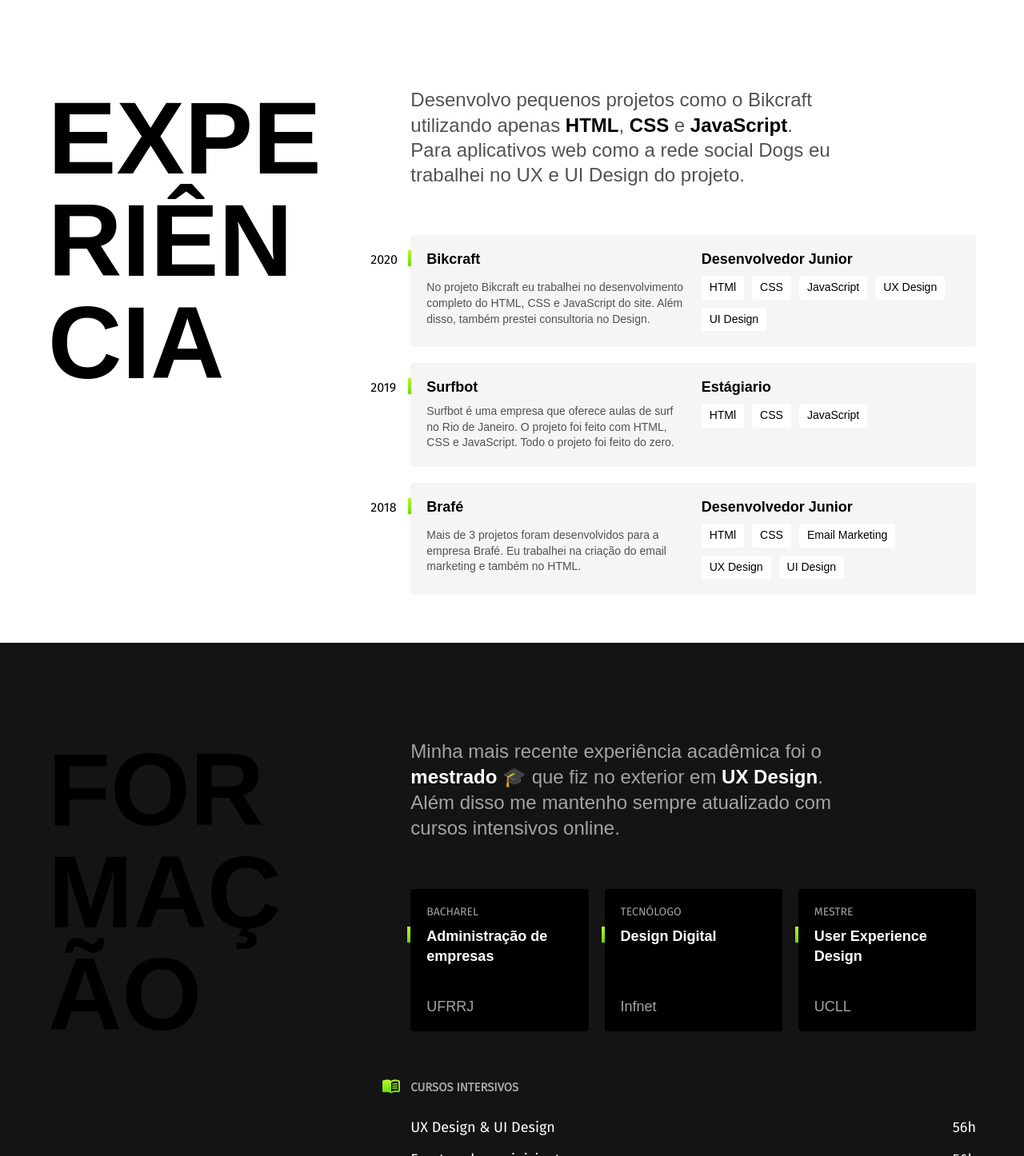
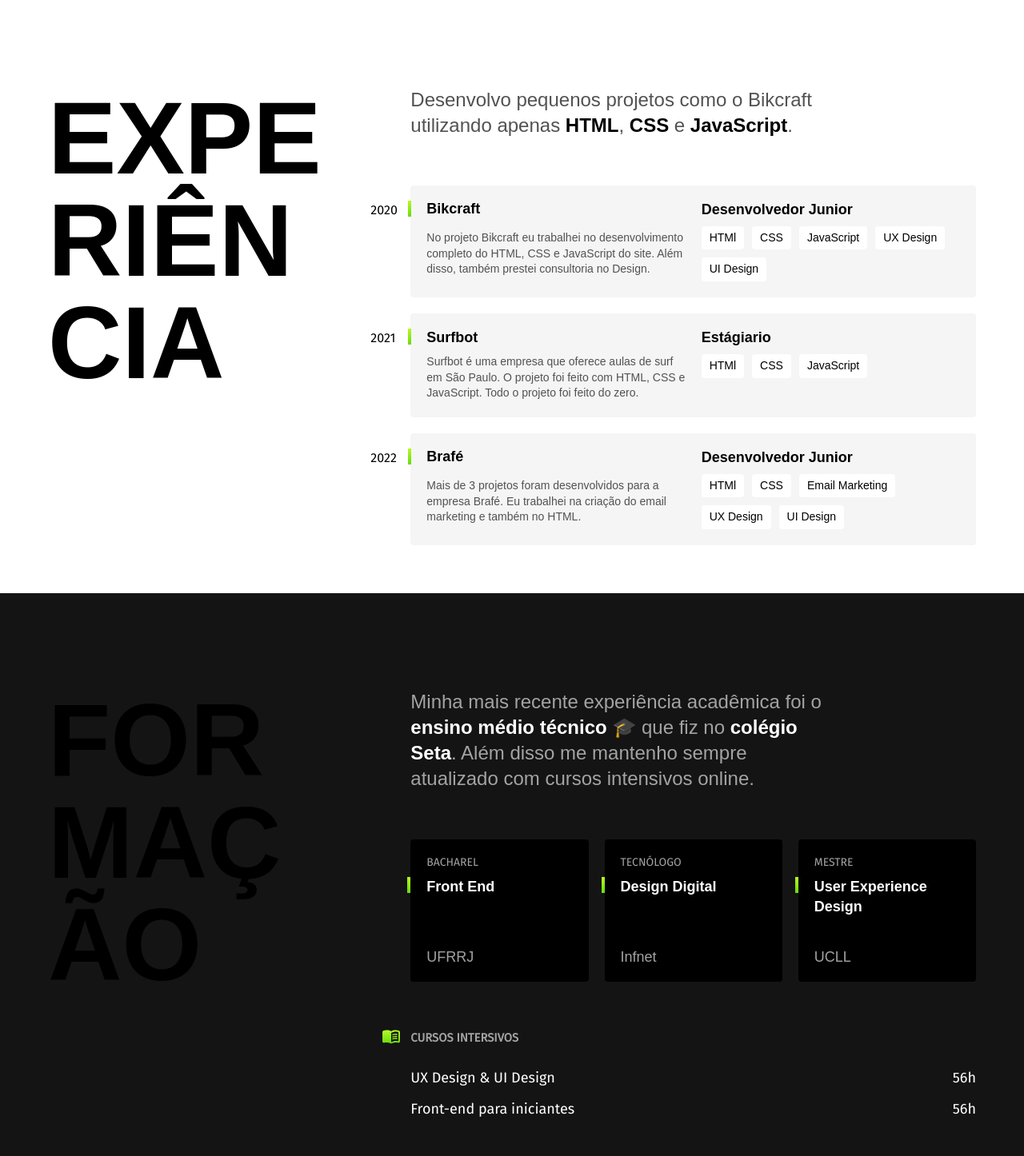
Before and after one commit to DevJR10/joaorodrigo.github.io, a plain HTML site: page index.html in a window 1280 px wide. Shown: the part 679-2125 px from the top of the page at 80% size. Drawn offline with Linux system fonts and the light colour scheme.

Commit message:
mudancas de palavras

```diff
--- a/index.html
+++ b/index.html
@@ -30,7 +30,7 @@
       <img src="img/perfil.jpg" alt="">
 
       <div class="introducao-texto">
-         <h1>Desenvolvedor<br> Front End & <br>UX/UI Designer</h1>
+         <h1>Desenvolvedor<br> Front End</h1>
 
             <p>Localizado em São Paulo 🏖</p>
       </div>
@@ -41,7 +41,7 @@
          <h2 class="subtitulo">Experiência</h2>
 
       <div class="experiencia-texto">
-         <p class="p-text">Desenvolvo pequenos projetos como o Bikcraft utilizando apenas <strong>HTML</strong>, <strong>CSS</strong> e <strong>JavaScript</strong>. Para aplicativos web como a rede social Dogs eu trabalhei no UX e UI Design do projeto.</p>
+         <p class="p-text">Desenvolvo pequenos projetos como o Bikcraft utilizando apenas <strong>HTML</strong>, <strong>CSS</strong> e <strong>JavaScript</strong>.</p>
 
          <div class="empresas">
             <div class="empresa-descricao">
@@ -59,10 +59,10 @@
             </div>
 
             <div class="empresa-descricao">
-               <span class="ano-empresa">2019</span>
+               <span class="ano-empresa">2021</span>
                <h3 class="empresa-titulo">Surfbot</h3>
                <span class="desenvolvedor-empresa">Estágiario</span>
-               <p class="text-empresa">Surfbot é uma empresa que oferece aulas de surf no Rio de Janeiro. O projeto foi feito com HTML, CSS e JavaScript. Todo o projeto foi feito do zero.</p>
+               <p class="text-empresa">Surfbot é uma empresa que oferece aulas de surf em São Paulo. O projeto foi feito com HTML, CSS e JavaScript. Todo o projeto foi feito do zero.</p>
                   <ul class="ul-empresa">
                      <li>HTMl</li>
                      <li>CSS</li>
@@ -71,7 +71,7 @@
             </div>
 
             <div class="empresa-descricao">
-               <span class="ano-empresa">2018</span>
+               <span class="ano-empresa">2022</span>
                <h3 class="empresa-titulo">Brafé</h3>
                <span class="desenvolvedor-empresa">Desenvolvedor Junior</span>
                <p class="text-empresa">Mais de 3 projetos foram desenvolvidos para a empresa Brafé. Eu trabalhei na criação do email marketing e também no HTML.</p>
@@ -92,12 +92,12 @@
          <h2 class="subtitulo">Formação</h2>
 
          <div class="formacao-texto">
-            <p class="p-text">Minha mais recente experiência acadêmica foi o <strong>mestrado</strong> 🎓 que fiz no exterior em <strong>UX Design</strong>. Além disso me mantenho sempre atualizado com cursos intensivos online.</p>
+            <p class="p-text">Minha mais recente experiência acadêmica foi o <strong>ensino médio técnico</strong> 🎓 que fiz no <strong>colégio Seta</strong>. Além disso me mantenho sempre atualizado com cursos intensivos online.</p>
 
             <ul class="faculdade-lista">
                <li class="faculdade">
                   <span class="faculdade-tipo">BACHAREL</span>
-                  <h3 class="faculdade-curso">Administração de empresas</h3>
+                  <h3 class="faculdade-curso">Front End</h3>
                   <span class="faculdade-instituicao">UFRRJ</span>
                </li>
 
```
